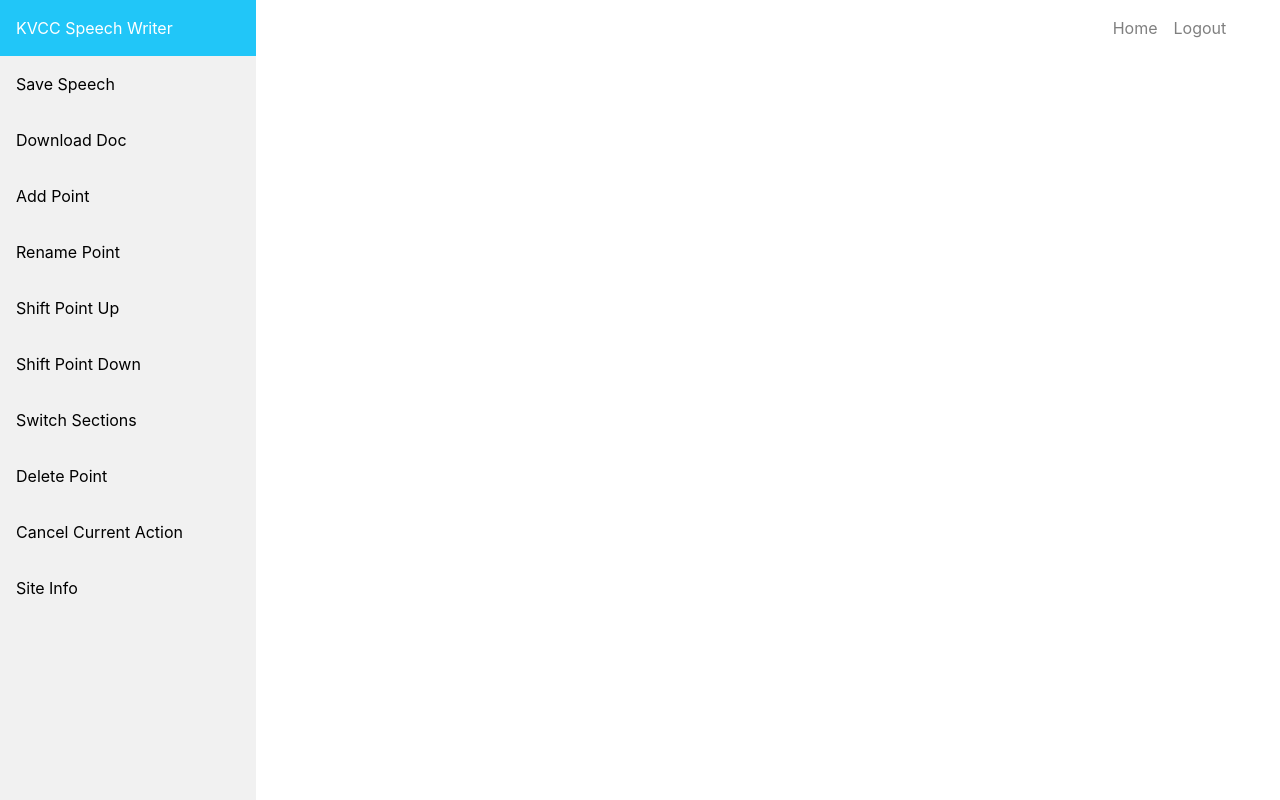
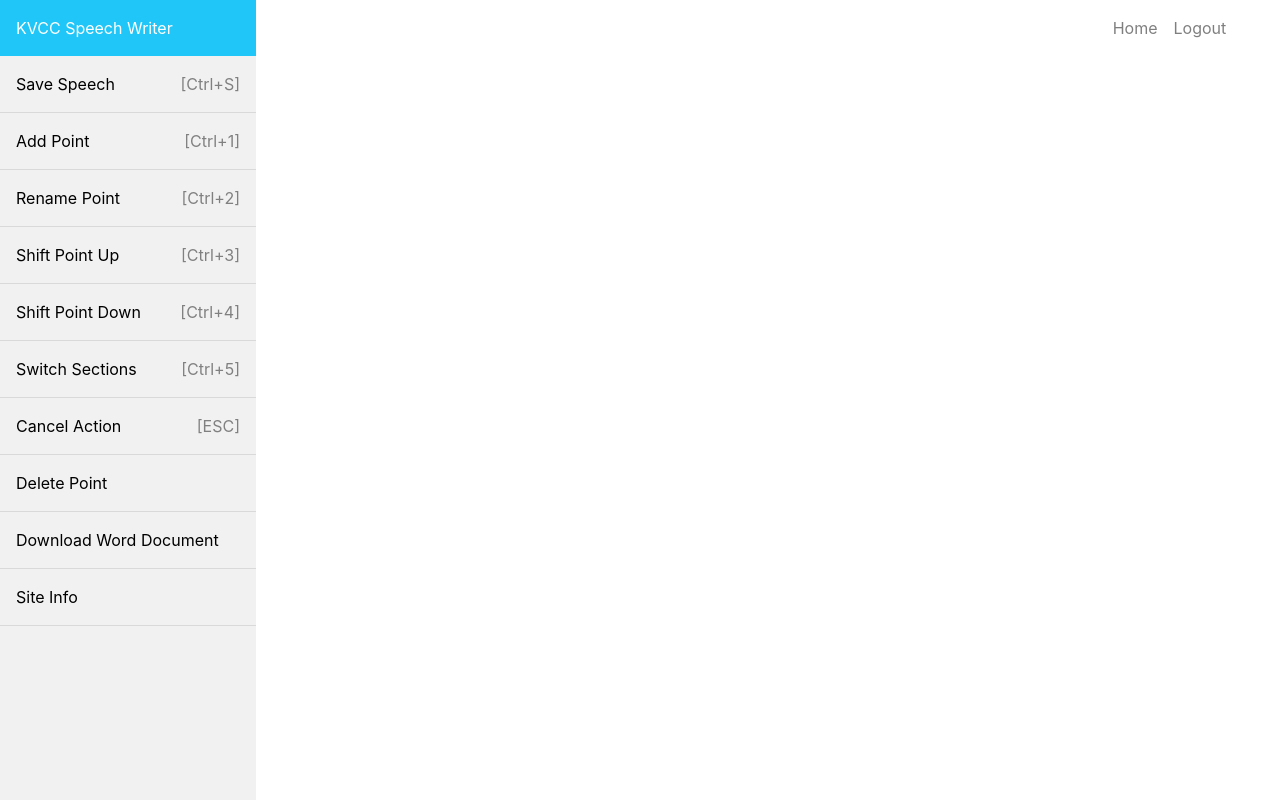
Before and after one commit to Nick-Minnard/KVCC-Speech-Writer, a Flask app: template website/templates/editor.html in a window 1280 px wide. Run offline with Flask 2, Linux system fonts and the light colour scheme; the template is opened without the code that fills it, so the values that code supplies are empty; parts of the project's set-up code (start-up, migrations or seed data) failed here and were passed over; some libraries are stand-ins or nearby versions.

```diff
--- a/main.py
+++ /dev/null
@@ -1,21 +0,0 @@
-# KVCC Speech Writing Website
-# Author: Nick Minnard
-#
-#
-#
-# TODO:
-# - Alert confirm speech delete
-# - Option functionalities
-# - Exporting to word document
-# - Passwords...
-# - Hotkey implementation
-# - Help window / Site info
-# - Preserve speech title on phone screen layout
-
-
-from website import create_app
-
-app = create_app()
-
-if __name__ == '__main__':
-  app.run(debug=True) # debug mode keeps site running
--- /dev/null
+++ b/runtime.txt
@@ -0,0 +1 @@
+python-3.10.7
--- a/website/create_doc.py
+++ b/website/create_doc.py
@@ -1,7 +1,7 @@
-import docx
+from docx import Document
 
 def create_speech_doc(speech):
-  d = docx.Document()
+  d = Document()
   d.add_heading(speech.title, 0)
 
   return d
--- a/website/static/editor.js
+++ b/website/static/editor.js
@@ -90,6 +90,8 @@ let DEFAULT_TEMPLATE = {
 }
 
 let speech = [];
+
+let highlight_color = "#8ED8FF";
 
 // initialize editor page
 function init() {
@@ -347,6 +349,21 @@ function set_hotkeys() {
       save_speech();
     } else if(e.key === 'Escape') {
       load_and_render();
+    } else if(e.ctrlKey && e.key === '1') {
+      e.preventDefault(); load_and_render();
+      button_config_add_point();
+    } else if(e.ctrlKey && e.key === '2') {
+      e.preventDefault(); load_and_render();
+      button_config_rename_point();
+    } else if(e.ctrlKey && e.key === '3') {
+      e.preventDefault(); load_and_render();
+      button_config_shift_up();
+    } else if(e.ctrlKey && e.key === '4') {
+      e.preventDefault(); load_and_render();
+      button_config_shift_down();
+    } else if(e.ctrlKey && e.key === '5') {
+      e.preventDefault(); load_and_render();
+      button_config_switch_sections();
     }
   });
 }
@@ -542,7 +559,7 @@ function button_config_shift_down() {
 
     // add button functionality if previous point is the same level or lower
     if(speech.points[i_p].level >= speech.points[i].level) {
-      $(this).find("button").css("background-color", "lightgreen");
+      $(this).find("button").css("background-color", highlight_color);
       $(this).find("button").click(function() {
         speech.points[i].level += 1;
         load_and_render();
@@ -576,7 +593,7 @@ function button_config_shift_up() {
     // skip if point is right after divider otherwise add functionality
     if((next[0] === undefined || next.is("hr")) ||
     (speech.points[i_n].level <= speech.points[i].level)) {
-      $(this).find("button").css("background-color", "lightgreen");
+      $(this).find("button").css("background-color", highlight_color);
       $(this).find("button").click(function() {
         speech.points[i].level -= 1;
         load_and_render();
@@ -604,7 +621,7 @@ function button_config_add_point() {
     }
 
     // adjust bg colors to points
-    $(this).find("button").css('background-color', 'lightgreen');
+    $(this).find("button").css('background-color', highlight_color);
 
     // add functionality
     $(this).find("button").click(function() {
@@ -661,7 +678,7 @@ function button_config_rename_point() {
     }
 
     // rename the point if the user enters a valid name
-    $(this).find("button").css("background-color", "lightgreen");
+    $(this).find("button").css("background-color", highlight_color);
     $(this).find("button").click(function() {
       let new_name = prompt("Enter the new name of the point: ");
       if(!(new_name == null || !(new_name) || !(new_name.trim()))) {
@@ -702,7 +719,7 @@ function button_config_switch_sections() {
     }
 
     // change bg of switchable points
-    $(this).find("button").css("background-color", "lightgreen");
+    $(this).find("button").css("background-color", highlight_color);
 
     // when the user chooses the first section
     $(this).find("button").click(function() {
@@ -720,13 +737,13 @@ function button_config_switch_sections() {
       $(".point-group").each(function() {
 
         // highlight selected point
-        if(parseInt($(this).find(".point-index").attr("data-index")) === i) {
-          $(this).find("button").css("background-color", "orange");
+        if(group.includes(parseInt($(this).find(".point-index").attr("data-index")))) {
+          $(this).find("button").css("background-color", "#8EFFAB");
         }
 
         // highlight switchable head
         if(heads.includes(parseInt($(this).find(".point-index").attr("data-index")))) {
-          $(this).find("button").css("background-color", "lightgreen");
+          $(this).find("button").css("background-color", highlight_color);
 
           // on switchable head click
           $(this).find("button").click(function() {
--- a/website/static/editor_styles.css
+++ b/website/static/editor_styles.css
@@ -15,6 +15,16 @@
   color: black;
   padding: 16px;
   text-decoration: none;
+}
+
+.sidebar span {
+  float: right;
+  color: gray;
+}
+
+.sidebar hr {
+  margin: 0;
+  padding: 0;
 }
 
 /* Active/current link */
--- a/website/static/index.js
+++ b/website/static/index.js
@@ -1,4 +1,6 @@
 function deleteSpeech(speechId) {
+  let c = confirm("Are you sure you want to DELETE this speech?");
+  if(c) {
     fetch('/delete-speech', {
       method: 'POST',
       body: JSON.stringify({ speechId: speechId })
@@ -6,6 +8,9 @@ function deleteSpeech(speechId) {
     .then((_res) => {
       window.location.href = "/";
     })
+  } else {
+    return;
+  }
 }
 
 function updateTitle(speechId) {
--- a/website/templates/editor.html
+++ b/website/templates/editor.html
@@ -25,16 +25,16 @@
 
     <div class="sidebar">
       <a class="active" href="#/">KVCC Speech Writer</a>
-      <a id="save-speech-option" href="#/">Save Speech</a>
-      <a href="/export-speech/">Download Doc</a>
-      <a id="add-point-option" href="#/">Add Point</a>
-      <a id="rename-point-option" href="#/">Rename Point</a>
-      <a id="shift-point-up-option" href="#/">Shift Point Up</a>
-      <a id="shift-point-down-option" href="#/">Shift Point Down</a>
-      <a id="switch-section-option" href="#/">Switch Sections</a>
-      <a id="delete-point-option" href="#/">Delete Point</a>
-      <a id="cancel-action-option" href="#/">Cancel Current Action</a>
-      <a href="#/">Site Info</a>
+      <a id="save-speech-option" href="#/">Save Speech <span>[Ctrl+S]</span></a><hr>
+      <a id="add-point-option" href="#/">Add Point <span>[Ctrl+1]</span></a><hr>
+      <a id="rename-point-option" href="#/">Rename Point <span>[Ctrl+2]</span></a><hr>
+      <a id="shift-point-up-option" href="#/">Shift Point Up <span>[Ctrl+3]</span></a><hr>
+      <a id="shift-point-down-option" href="#/">Shift Point Down <span>[Ctrl+4]</span></a><hr>
+      <a id="switch-section-option" href="#/">Switch Sections <span>[Ctrl+5]</span></a><hr>
+      <a id="cancel-action-option" href="#/">Cancel Action <span>[ESC]</span></a><hr>
+      <a id="delete-point-option" href="#/">Delete Point</a><hr>
+      <a href="/export-speech/">Download Word Document</a><hr>
+      <a href="#/">Site Info</a><hr>
     </div>
 
     <div class="content">
--- a/website/views.py
+++ b/website/views.py
@@ -14,8 +14,8 @@ def home():
   if request.method == 'POST':
     title = request.form.get('title')
 
-    if len(title) < 1:
-      flash('Speech title is too short', category='error')
+    if len(title) < 1 or title.strip() == "":
+      flash('Invalid title was entered', category='error')
     else:
       new_speech = Speech(title=title, data="none", user_id=current_user.id)
       db.session.add(new_speech)
--- /dev/null
+++ b/wsgi.py
@@ -0,0 +1,19 @@
+# KVCC Speech Writing Website
+# Author: Nick Minnard
+#
+#
+#
+# TODO:
+# - Passwords...
+# - Help window / Site info
+# - Add auto saving
+# - Styling
+# - Word doc formatting
+
+
+from website import create_app
+
+app = create_app()
+
+if __name__ == '__main__':
+  app.run(debug=True) # debug mode keeps site running
```
Also changed, not shown: requirements.txt (added, +16 -0 lines), website/templates/home.html (+4 -3 lines), website/database.db, 2 other files. Lines whose indentation alone changed are shown as unchanged.
